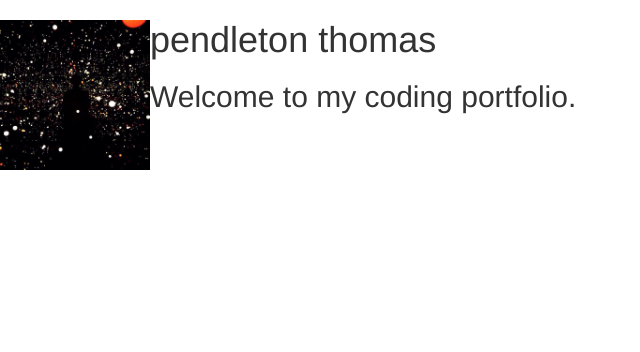
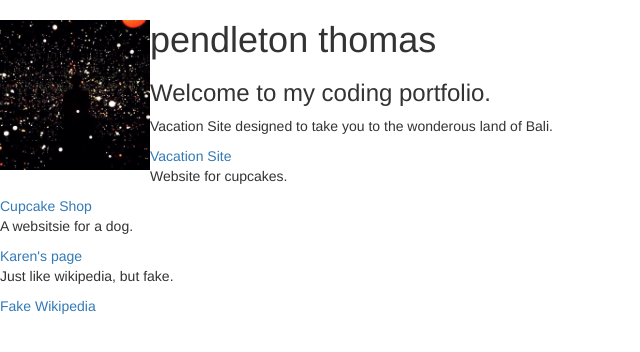
Before and after one commit to pendleton-thomas/Portfolio-Landing, a plain HTML site: page index.html in a window 1280 px wide. Shown: the whole page, without its empty margins (0-640 px from the left). Drawn offline with Linux system fonts and the light colour scheme.

Commit message:
Add links to projects and descriptions.

```diff
--- a/index.html
+++ b/index.html
@@ -8,15 +8,25 @@
     </head>
 
     <body>
+      <p>
+        <img src="IMG/profile.jpg" alt="A photo of me." style="float:left" width="150" height="150">
+      </p>
 
-      <img src="IMG/profile.jpg" alt="A photo of me." style="float:left" width="150" height="150">
       <h1>pendleton thomas</h1>
 
+      <h3>Welcome to my coding portfolio.</h3>
 
+      <p>Vacation Site designed to take you to the wonderous land of Bali.</p>
+      <a href="https://github.com/pendleton-thomas/Vacation-site">Vacation Site</a>
 
+      <p>Website for cupcakes.</p>
+      <a href="https://github.com/pendleton-thomas/cupcake-shop/">Cupcake Shop</a>
 
-      <h2>Welcome to my coding portfolio.</h2>
+      <p>A websitsie for a dog.</p>
+      <a href="https://github.com/pendleton-thomas/karens-page">Karen's page</a>
 
+      <p>Just like wikipedia, but fake.</p>
+      <a href="https://github.com/pendleton-thomas/Wikipedia-Rebuild">Fake Wikipedia</a>
 
 
 
```
